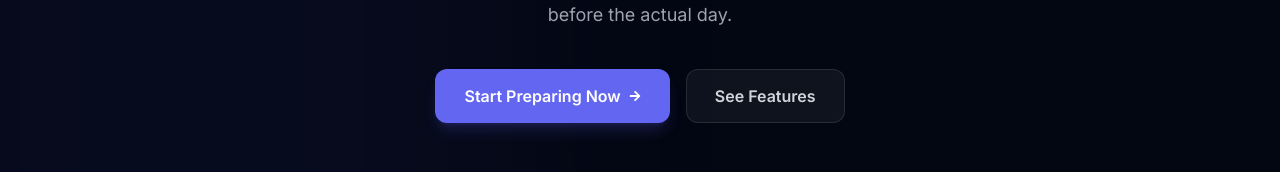
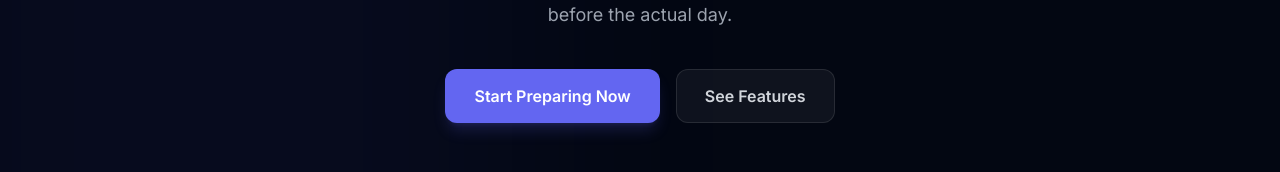
Before and after one commit to sylbornfurtado19/Skillo, a Next.js app: page / in a window 1280 px wide. Shown: the part 440-612 px from the top of the page. Built offline with nearby package versions, Linux system fonts and the light colour scheme; no server answers.

Commit message:
style(landing): remove arrow icon from hero Start Preparing button

```diff
--- a/src/views/Landing.tsx
+++ b/src/views/Landing.tsx
@@ -95,10 +95,10 @@ export default function Landing() {
             variant="primary"
             size="lg"
             className="w-full sm:w-auto"
-            icon={FaArrowRight}
           >
             Start Preparing Now
           </Button>
+
           <a
             href="#features"
             className="w-full sm:w-auto px-7 py-3.5 rounded-xl bg-white/5 hover:bg-white/10 text-gray-300 hover:text-white border border-white/10 transition duration-200 flex items-center justify-center font-semibold text-base"
```
